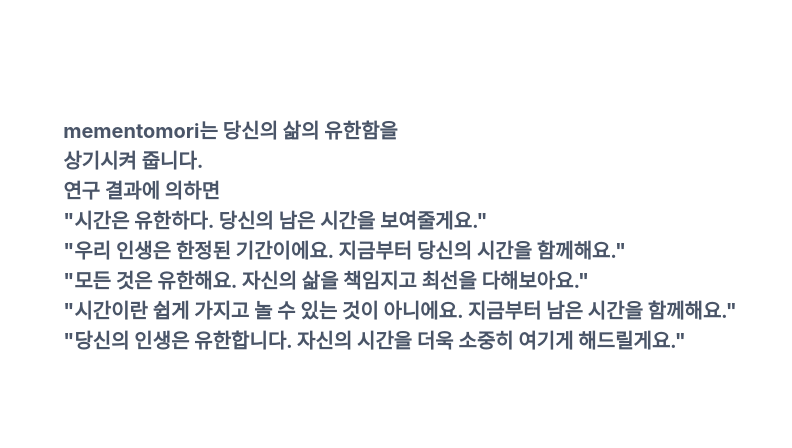
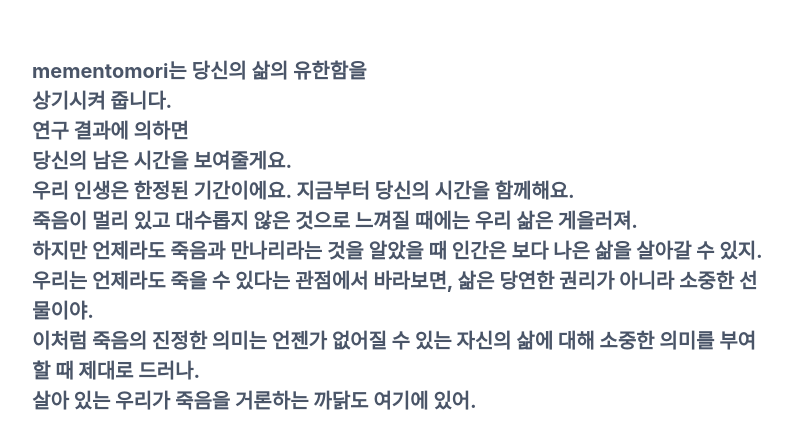
Before and after one commit to rlagudals95/memento_next, a Next.js app: page / in a window 1280 px wide. Shown: the part 164-612 px from the top of the page, without its empty margins (240-1032 px from the left). Built offline with nearby package versions, Linux system fonts and the light colour scheme.

Commit message:
feat: 문구 추가

```diff
--- a/src/pages/InitPage.tsx
+++ b/src/pages/InitPage.tsx
@@ -5,16 +5,20 @@ import { FontSize } from "@/constants/style";
 const InitPage = () => {
   return (
     <Container className="grid h-screen place-items-center ">
-      mementomori는 당신의 삶의 유한함을<br/>
-      상기시켜 줍니다.<br/>
-      연구 결과에 의하면<br/>
+      mementomori는 당신의 삶의 유한함을<br />
+      상기시켜 줍니다.<br />
+      연구 결과에 의하면<br />
 
-      "시간은 유한하다. 당신의 남은 시간을 보여줄게요."<br/>
-      "우리 인생은 한정된 기간이에요. 지금부터 당신의 시간을 함께해요."<br/>
-      "모든 것은 유한해요. 자신의 삶을 책임지고 최선을 다해보아요."<br/>
-      "시간이란 쉽게 가지고 놀 수 있는 것이 아니에요. 지금부터 남은 시간을 함께해요."<br/>
-      "당신의 인생은 유한합니다. 자신의 시간을 더욱 소중히 여기게 해드릴게요."
+      당신의 남은 시간을 보여줄게요.<br />
+      우리 인생은 한정된 기간이에요. 지금부터 당신의 시간을 함께해요.<br />
 
+
+
+      죽음이 멀리 있고 대수롭지 않은 것으로 느껴질 때에는 우리 삶은 게을러져. <br />
+      하지만 언제라도 죽음과 만나리라는 것을 알았을 때 인간은 보다 나은 삶을 살아갈 수 있지.   <br />
+      우리는 언제라도 죽을 수 있다는 관점에서 바라보면, 삶은 당연한 권리가 아니라 소중한 선물이야.   <br />
+      이처럼 죽음의 진정한 의미는 언젠가 없어질 수 있는 자신의 삶에 대해 소중한 의미를 부여할 때 제대로 드러나.   <br />
+      살아 있는 우리가 죽음을 거론하는 까닭도 여기에 있어.
     </Container>
   );
 };
```
